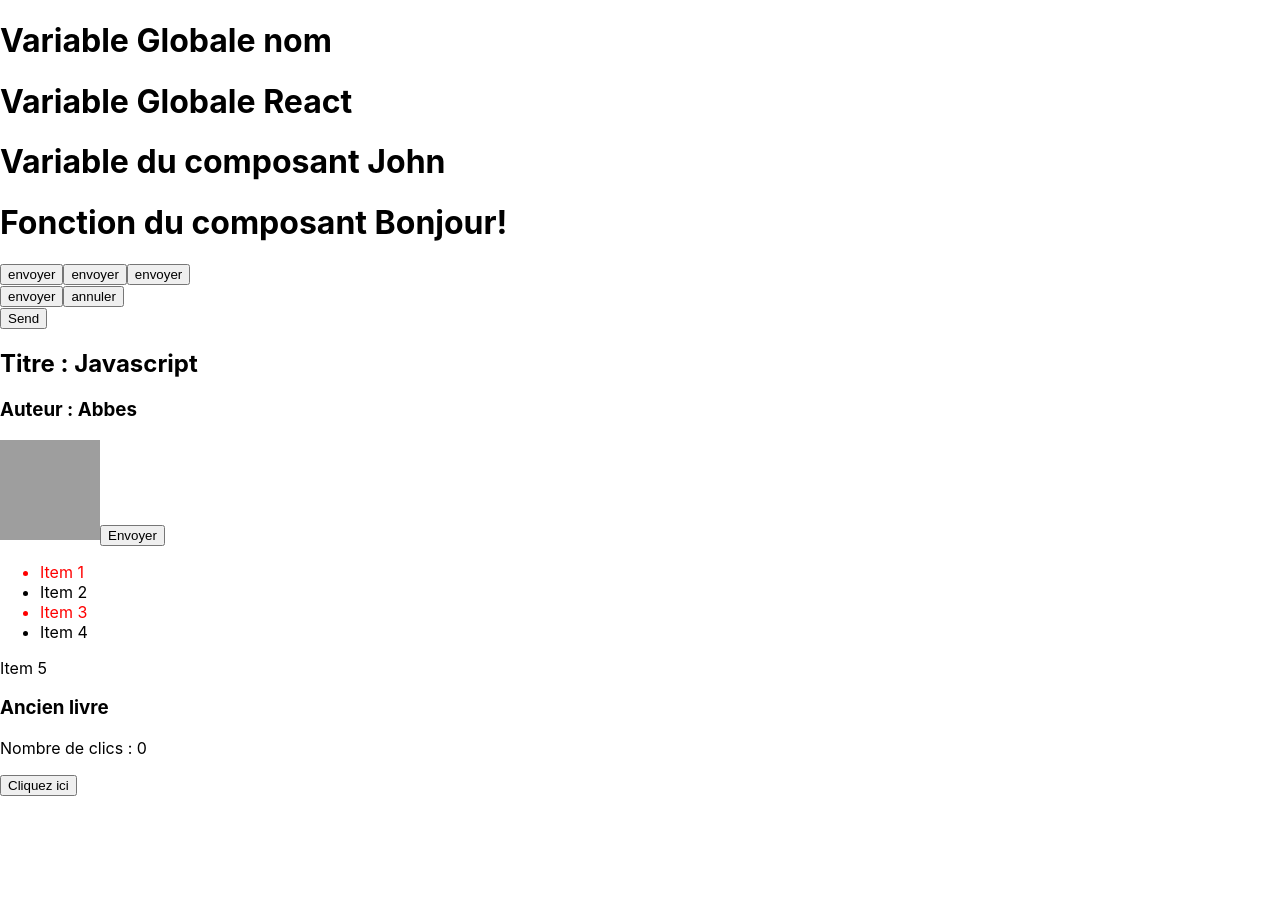
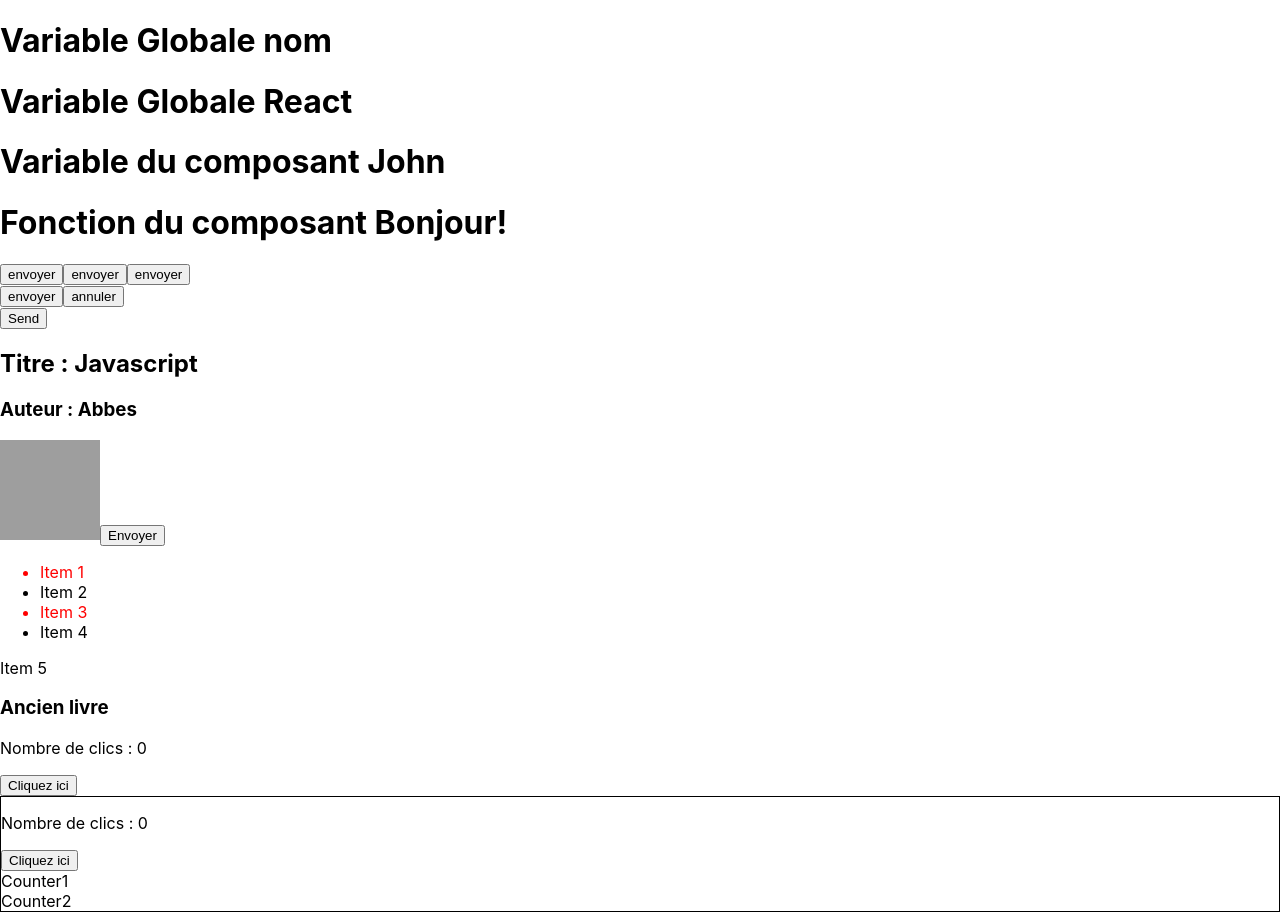
Before and after one commit to Daniel-DDUFF/cours-react, a React (Create React App) app: page / in a window 1280 px wide. Shown: the top 913 px of the page. Before the commit the page ends 800 px from the top, so only its background shows below. Built offline with nearby package versions, Linux system fonts and the light colour scheme; grey boxes are pictures that could not be loaded.

Commit message:
exemple + exercise.

```diff
--- a/src/App.js
+++ b/src/App.js
@@ -9,6 +9,8 @@ import Profile from "./ch03/Profile";
 import List, { Child } from "./ch03/List";
 import { Book2 } from "./ch03/Book2";
 import Counter from "./ch04/Counter";
+import PageCounter from "./ch04/PageCounter";
+import ToggleLight from "./ch04/ToggleLight";
 
 function App() {
   return (
@@ -33,6 +35,9 @@ function App() {
         <Title3 title="React.js" author="Abbes" />
       </Book2>
       <Counter />
+
+      <PageCounter />
+      <ToggleLight />
     </>
   );
 }
--- /dev/null
+++ b/src/ch04/Counter1.jsx
@@ -0,0 +1,10 @@
+import React from 'react'
+
+const Counter1 = () => {
+    console.log("Counter1 execute");
+  return (
+    <div>Counter1</div>
+  )
+}
+
+export default Counter1
--- /dev/null
+++ b/src/ch04/Counter2.jsx
@@ -0,0 +1,10 @@
+import React from 'react'
+
+const Counter2 = () => {
+    console.log("Counter2 execute");
+  return (
+    <div>Counter2</div>
+  )
+}
+
+export default Counter2
--- /dev/null
+++ b/src/ch04/PageCounter.jsx
@@ -0,0 +1,23 @@
+import React, { useState } from "react";
+import Counter1 from "./Counter1";
+import Counter2 from "./Counter2";
+
+const PageCounter = () => {
+  const [click, setClick] = useState(0);
+  const handleClick = (count) => {
+    setClick(count);
+  };
+  console.log(`Counter render`);
+  return (
+    <>
+      <div style={{ border: "1px solid" }}>
+        <p>Nombre de clics : {click}</p>
+        <button onClick={() => handleClick(click + 1)}>Cliquez ici</button>
+        <Counter1 />
+        <Counter2 />
+      </div>
+    </>
+  );
+};
+
+export default PageCounter;
--- /dev/null
+++ b/src/ch04/ToggleLight.jsx
@@ -0,0 +1,14 @@
+import React, { useState } from "react";
+
+const ToggleLight = () => {
+  const [isOn, setIsOn] = useState(false);
+
+  return (
+    <>
+      <div>The light is {isOn ? " on" : " off"}</div>
+      <button onClick={() => setIsOn(!isOn)}>Switch</button>
+    </>
+  );
+};
+
+export default ToggleLight;
```
